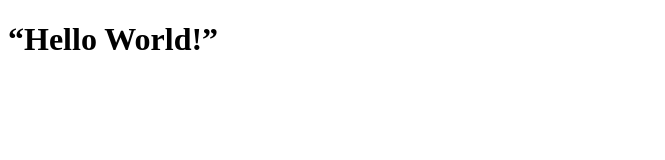
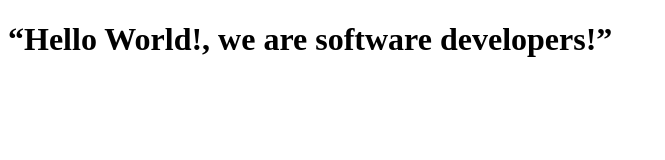
Before and after one commit to AKeeganDev/Abdul_Aaron_Project, a plain HTML site: page index.html in a window 1280 px wide. Shown: the whole page, without its empty margins (0-665 px from the left). Drawn offline with Linux system fonts and the light colour scheme.

Commit message:
added some text

```diff
--- a/index.html
+++ b/index.html
@@ -12,6 +12,6 @@
 
     <script  src="js/index.js"></script> -->
 
-    <h1>“Hello World!”</h1>
+    <h1>“Hello World!, we are software developers!”</h1>
   </body>
 </html>
```
